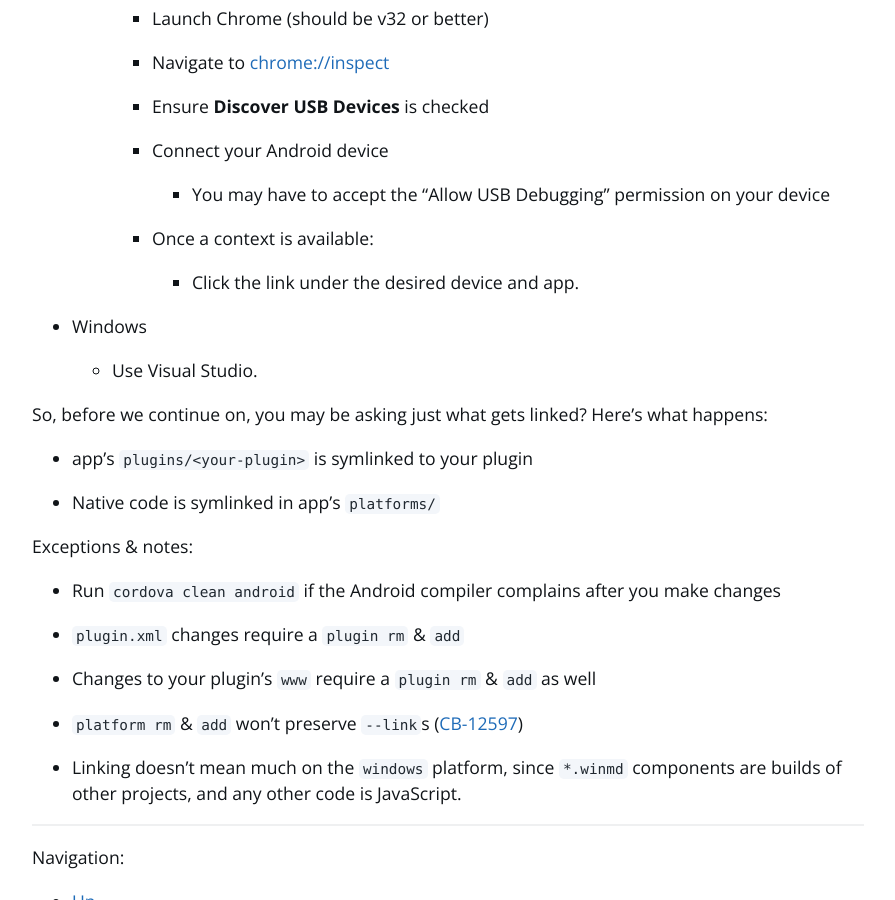
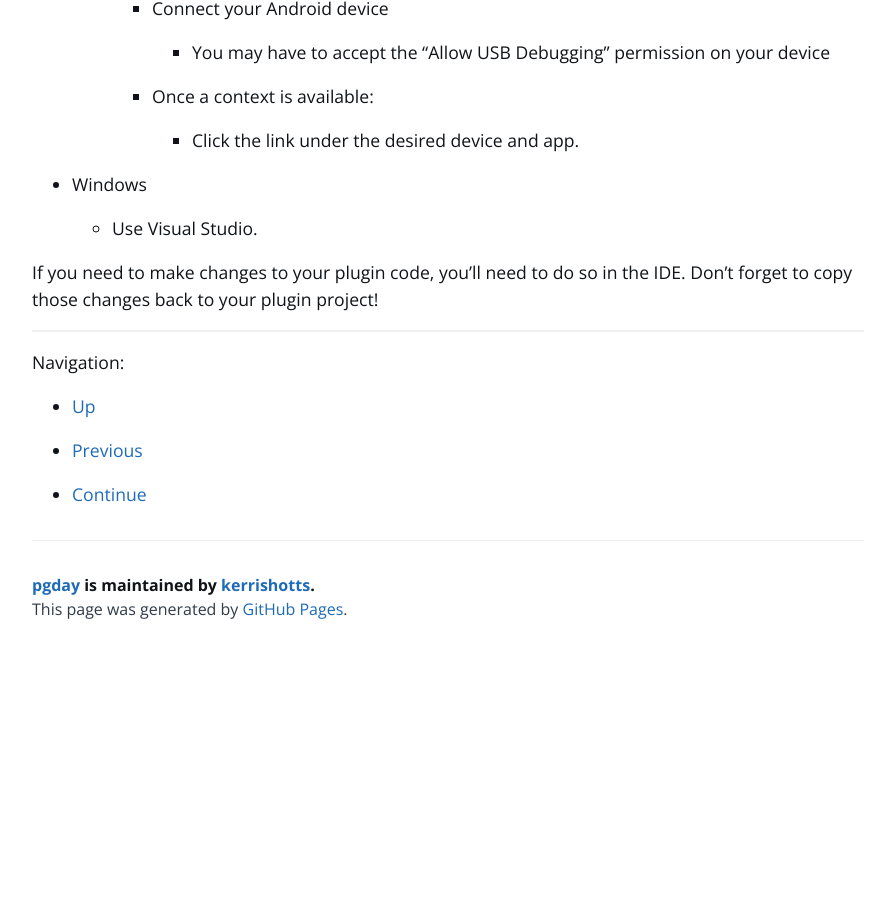
Before and after one commit to kerrishotts/pgday, a Jekyll site: the page built from workshops/2017/campp/debugging-and-iterating.md, in a window 1280 px wide and 900 px high, scrolled down 2133 px. Shown: the whole window, without its empty margins (192-1087 px from the left). Built offline with Jekyll 4.4.1, drawn with Linux system fonts in a browser that asks for light colours; after the commit the page ends 2786 px from its top, so only the background shows below that; some of the changed text lies outside the part shown.

Commit message:
reorder and tweaks

````diff
--- a/workshops/2017/campp/debugging-and-iterating.md
+++ b/workshops/2017/campp/debugging-and-iterating.md
@@ -14,12 +14,8 @@
 $ cordova create hello com.example.hello hello
 $ cd hello
 $ cordova platform add --save ios android windows browser
-$ cordova plugin add --save --link /path/to/your/plugin
+$ cordova plugin add --save /path/to/your/plugin
 ```
-
-Note that we added the plugin using `--link`. This makes it easier to change code in your native IDE and have those changes reflect back to your plugin project.
-
-> **Note**: If using `--link` on Windows, you may encounter an `EPERM` (Operation not permitted) error. Relaunch your command prompt with administrative privileges, and try again.
 
 If you want to see the prime plugin's example project, it's available here: <https://github.com/kerrishotts/cordova-plugin-example-isprime/tree/master/example>
 
@@ -69,14 +65,4 @@
 * Windows
     * Use Visual Studio.
 
-So, before we continue on, you may be asking just what gets linked? Here's what happens:
-
-* app's `plugins/<your-plugin>` is symlinked to your plugin
-* Native code is symlinked in app's `platforms/`
-
-Exceptions &amp; notes:
-* Run `cordova clean android` if the Android compiler complains after you make changes
-* `plugin.xml` changes require a `plugin rm` &amp; `add`
-* Changes to your plugin's `www` require a `plugin rm` &amp; `add` as well
-* `platform rm` &amp; `add` won't preserve `--link`s ([CB-12597](https://issues.apache.org/jira/browse/CB-12597))
-* Linking doesn't mean much on the `windows` platform, since `*.winmd` components are builds of other projects, and any other code is JavaScript.
+If you need to make changes to your plugin code, you'll need to do so in the IDE. Don't forget to copy those changes back to your plugin project!
````
Also changed, not shown: workshops/2017/campp/bridges.md (+2 -2 lines), workshops/2017/campp/creating-4.md (+1 -1 lines), workshops/2017/campp/index.md (+2 -2 lines), workshops/2017/campp/managing-plugins.md (+1 -9 lines), workshops/2017/campp/plugin-x-ray.md (+1 -1 lines).
